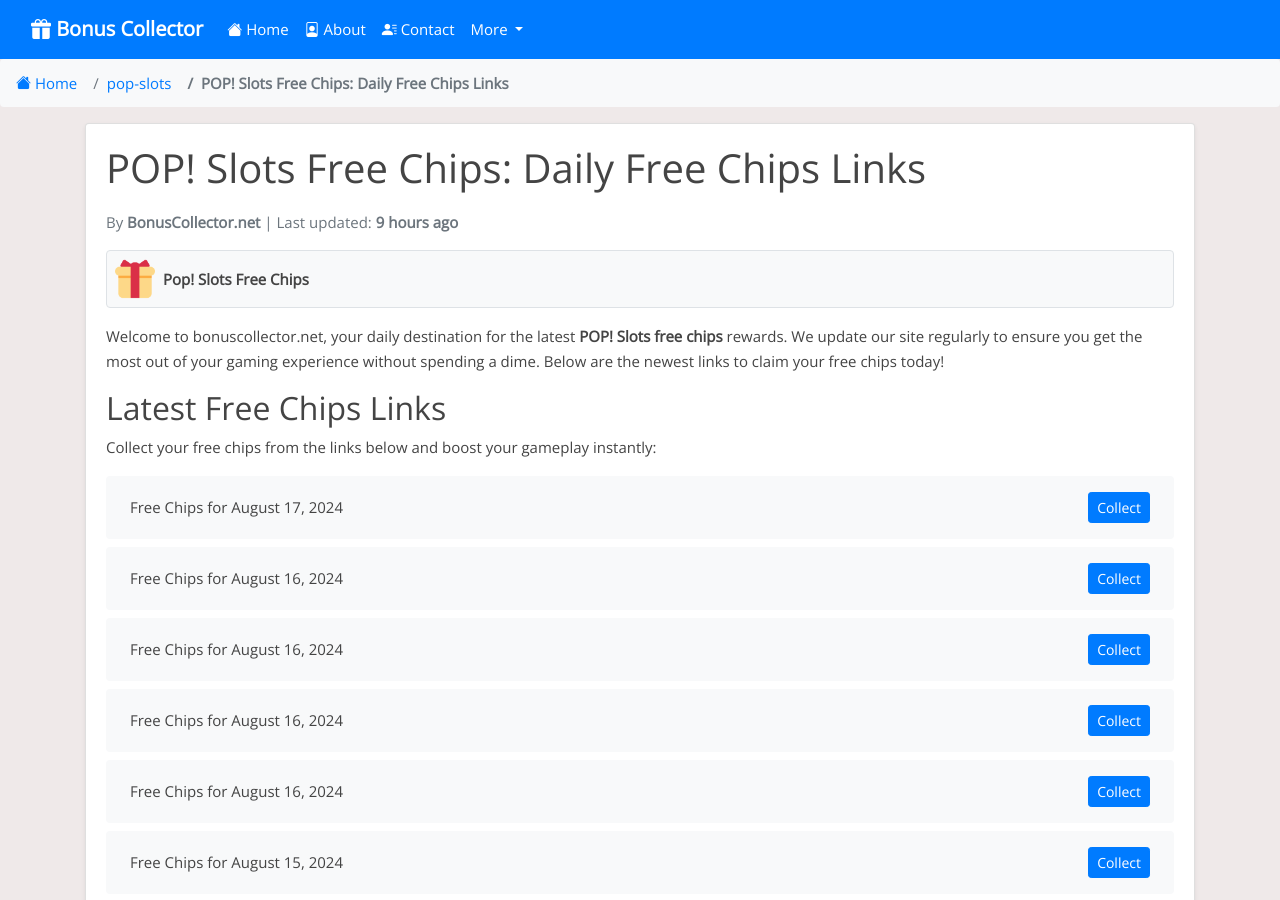
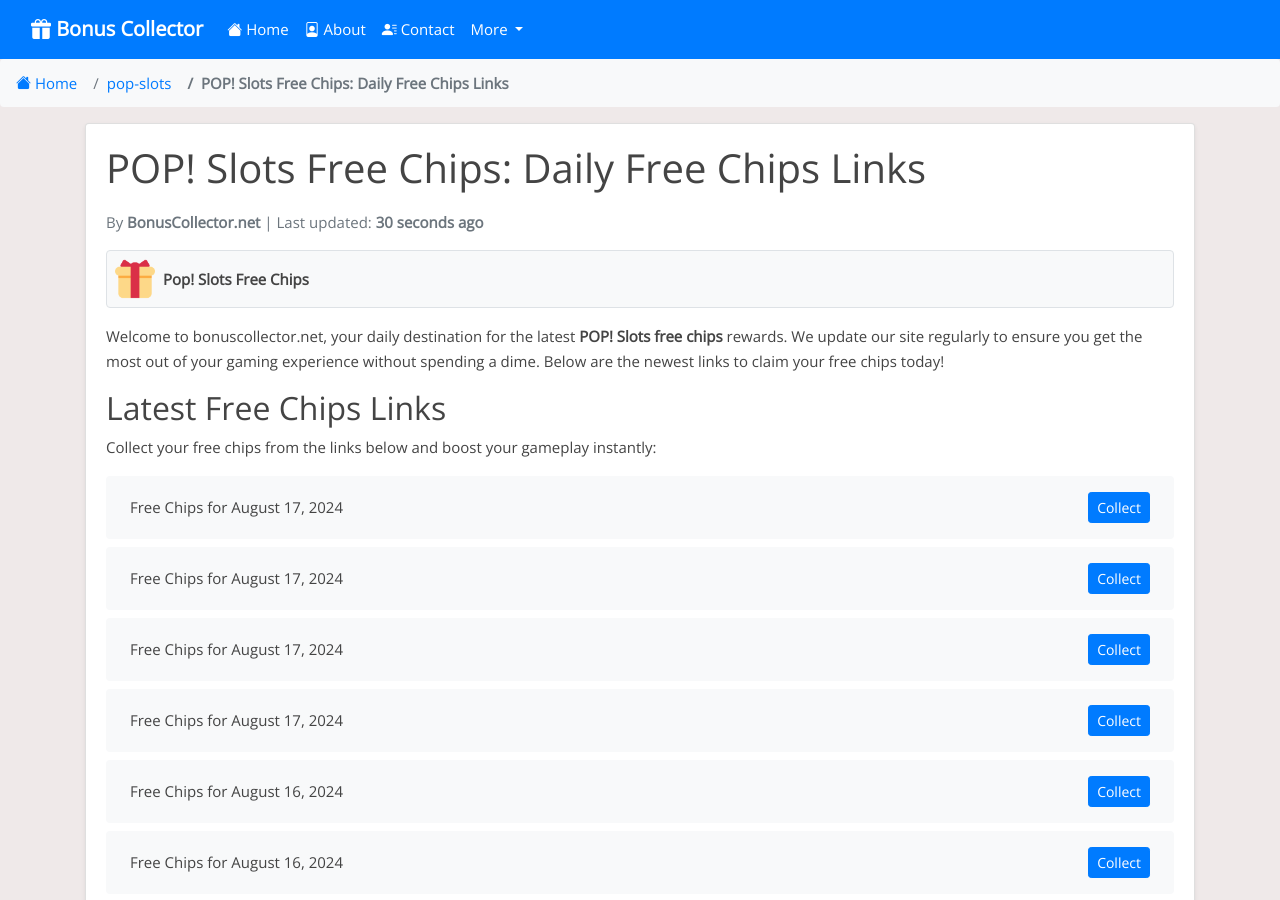
Before and after one commit to Prollad99/bs-net, a Jekyll site: the page built from _posts/2024-06-29-pop-slots.md, in a window 1280 px wide and 900 px high. Built offline with Jekyll 4.4.1, drawn with Linux system fonts in a browser that asks for light colours; nearby versions of some CDN libraries; comment, search, counter and statistics services are not loaded; some of the changed text lies outside the part shown.

Commit message:
Update pop-slots reward links and last modified date

```diff
--- a/_data/include_files.yml
+++ b/_data/include_files.yml
@@ -44,7 +44,7 @@
   last_modified: 2024-08-17 13:21:30
 
 pop-slots.html:
-  last_modified: 2024-08-17 04:13:09
+  last_modified: 2024-08-17 13:21:32
 
 bingo-blitz.html:
   last_modified: 2024-08-16 17:09:26
--- a/_includes/pop-slots.html
+++ b/_includes/pop-slots.html
@@ -1,4 +1,16 @@
 <ul class="list-group mt-3 mb-4">
+  <li class="list-group-item d-flex justify-content-between align-items-center">
+    <span>Free Chips for August 17, 2024</span>
+    <a href="https://popslots.casino/3X4VGmX" class="btn btn-primary btn-sm">Collect</a>
+  </li>
+  <li class="list-group-item d-flex justify-content-between align-items-center">
+    <span>Free Chips for August 17, 2024</span>
+    <a href="https://popslots.casino/4dJdVnm" class="btn btn-primary btn-sm">Collect</a>
+  </li>
+  <li class="list-group-item d-flex justify-content-between align-items-center">
+    <span>Free Chips for August 17, 2024</span>
+    <a href="https://landingpages.popslotscasino.com/2.729.103451/site/pages/landingpop/index.html?coupon=RPOP_2M_IG_20241708_sdpm_CM" class="btn btn-primary btn-sm">Collect</a>
+  </li>
   <li class="list-group-item d-flex justify-content-between align-items-center">
     <span>Free Chips for August 17, 2024</span>
     <a href="https://popslots.casino/4g1k8x9" class="btn btn-primary btn-sm">Collect</a>
@@ -387,16 +399,4 @@
     <span>Free Chips for Invalid Date</span>
     <a href="http://popslots.casino/3WAF06w" class="btn btn-primary btn-sm">Collect</a>
   </li>
-  <li class="list-group-item d-flex justify-content-between align-items-center">
-    <span>Free Chips for Invalid Date</span>
-    <a href="https://popslots.casino/3A6PGkk" class="btn btn-primary btn-sm">Collect</a>
-  </li>
-  <li class="list-group-item d-flex justify-content-between align-items-center">
-    <span>Free Chips for Invalid Date</span>
-    <a href="https://popslots.casino/4bXUMNf" class="btn btn-primary btn-sm">Collect</a>
-  </li>
-  <li class="list-group-item d-flex justify-content-between align-items-center">
-    <span>Free Chips for Invalid Date</span>
-    <a href="https://landingpages.popslotscasino.com/2.729.103451/site/pages/landingpop/index.html?coupon=RPOP_2M_20240723_IG_saasu_CM" class="btn btn-primary btn-sm">Collect</a>
-  </li>
 </ul>
```
Also changed, not shown: links-json/pop-slots.json (+12 -9 lines).
